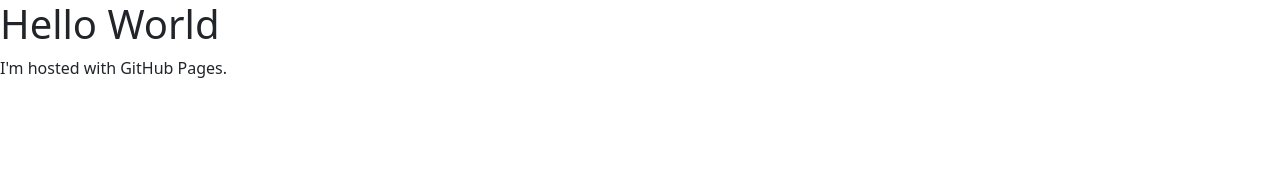
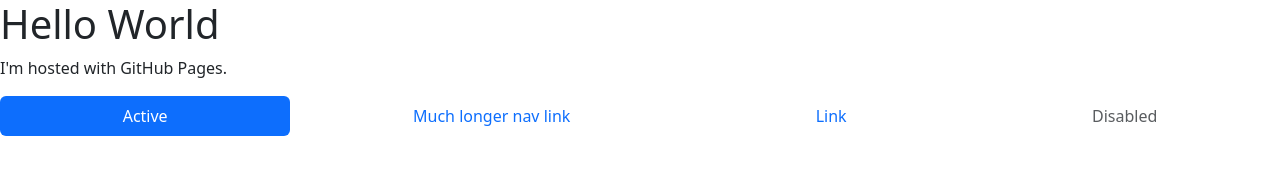
Before and after one commit to BFYGroup/BFYGroup.github.io, a plain HTML site: page index.html in a window 1280 px wide. Drawn offline with nearby package versions, Linux system fonts and the light colour scheme; a web font is replaced by a local one.

Commit message:
Boostrap test

```diff
--- a/index.html
+++ b/index.html
@@ -23,5 +23,13 @@
 <body>
 <h1>Hello World</h1>
 <p>I'm hosted with GitHub Pages.</p>
+
+<nav class="nav nav-pills nav-fill">
+    <a class="nav-link active" aria-current="page" href="#">Active</a>
+    <a class="nav-link" href="#">Much longer nav link</a>
+    <a class="nav-link" href="#">Link</a>
+    <a class="nav-link disabled" aria-disabled="true">Disabled</a>
+  </nav>
+
 </body>
 </html>
```
